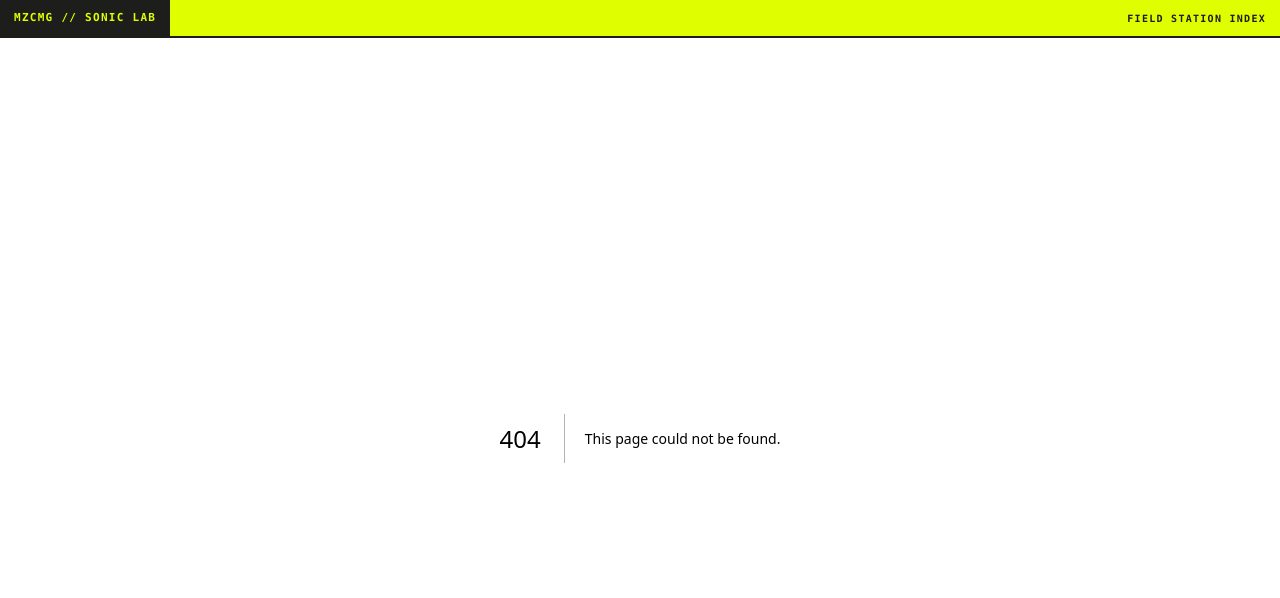
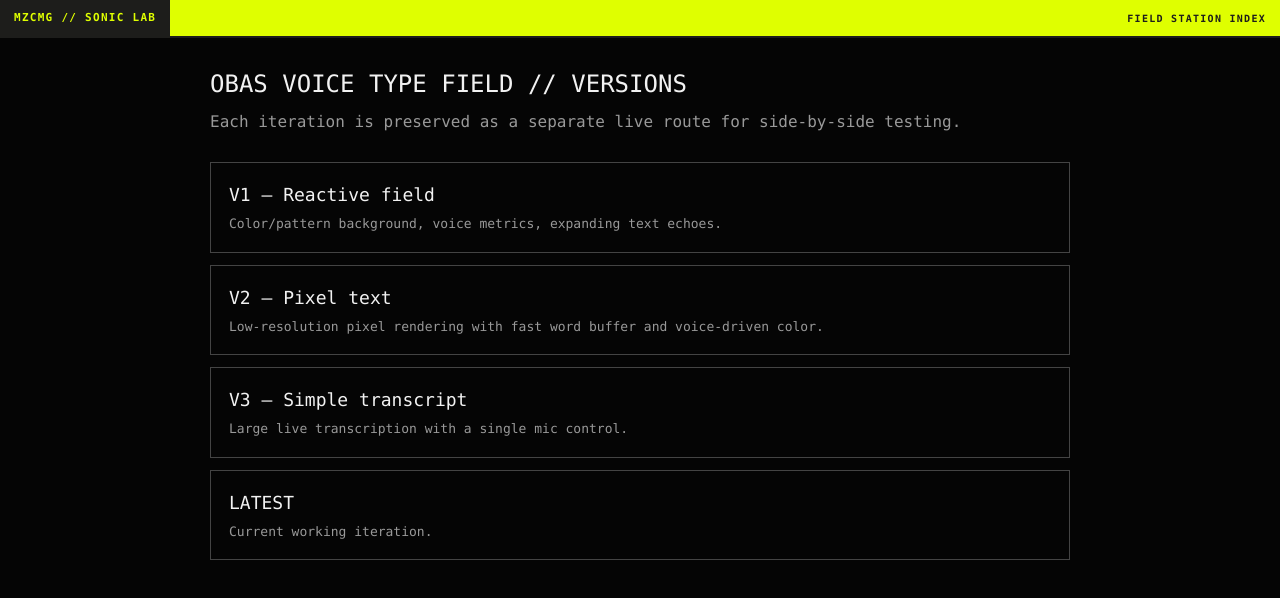
Before and after one commit to matchzimmerman/mz-audio-tools, a Next.js app: page /obas-voice-type-field/versions in a window 1280 px wide. Before the commit this address had no page. Shown: the top 598 px of the page. Built offline with nearby package versions, Linux system fonts and the light colour scheme.

Commit message:
Add OBAS voice type field version index

```diff
--- /dev/null
+++ b/app/obas-voice-type-field/versions/page.tsx
@@ -0,0 +1,25 @@
+export default function ObasVoiceTypeFieldVersionsPage() {
+  const versions = [
+    { href: '/obas-voice-type-field/v1-reactive', label: 'V1 — Reactive field', note: 'Color/pattern background, voice metrics, expanding text echoes.' },
+    { href: '/obas-voice-type-field/v2-pixel', label: 'V2 — Pixel text', note: 'Low-resolution pixel rendering with fast word buffer and voice-driven color.' },
+    { href: '/obas-voice-type-field/v3-transcript', label: 'V3 — Simple transcript', note: 'Large live transcription with a single mic control.' },
+    { href: '/obas-voice-type-field', label: 'LATEST', note: 'Current working iteration.' },
+  ];
+
+  return (
+    <main style={{ minHeight: '100vh', background: '#050505', color: '#f2f2f2', padding: 28, fontFamily: 'ui-monospace, SFMono-Regular, Menlo, Monaco, Consolas, monospace' }}>
+      <div style={{ maxWidth: 860, margin: '0 auto' }}>
+        <h1 style={{ fontSize: 24, marginBottom: 8 }}>OBAS VOICE TYPE FIELD // VERSIONS</h1>
+        <p style={{ color: '#999', marginBottom: 28 }}>Each iteration is preserved as a separate live route for side-by-side testing.</p>
+        <div style={{ display: 'grid', gap: 12 }}>
+          {versions.map((version) => (
+            <a key={version.href} href={version.href} style={{ display: 'block', border: '1px solid #444', padding: 18, color: 'inherit', textDecoration: 'none' }}>
+              <div style={{ fontSize: 18, marginBottom: 6 }}>{version.label}</div>
+              <div style={{ color: '#999', fontSize: 13, lineHeight: 1.5 }}>{version.note}</div>
+            </a>
+          ))}
+        </div>
+      </div>
+    </main>
+  );
+}
```
